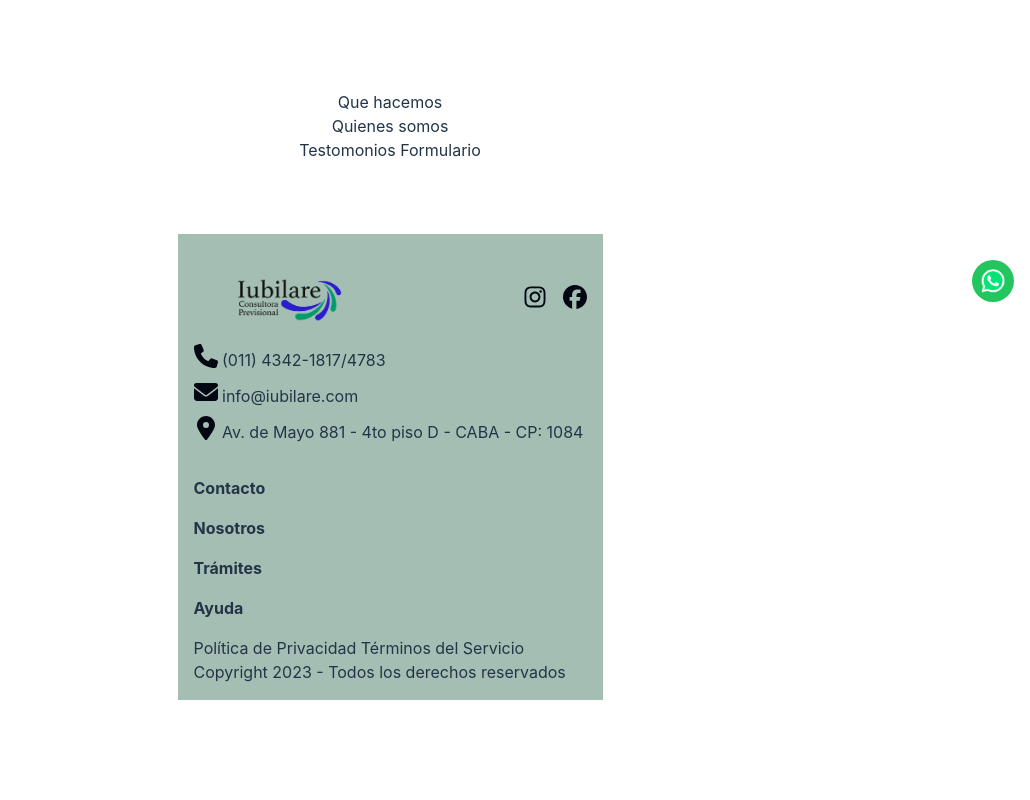
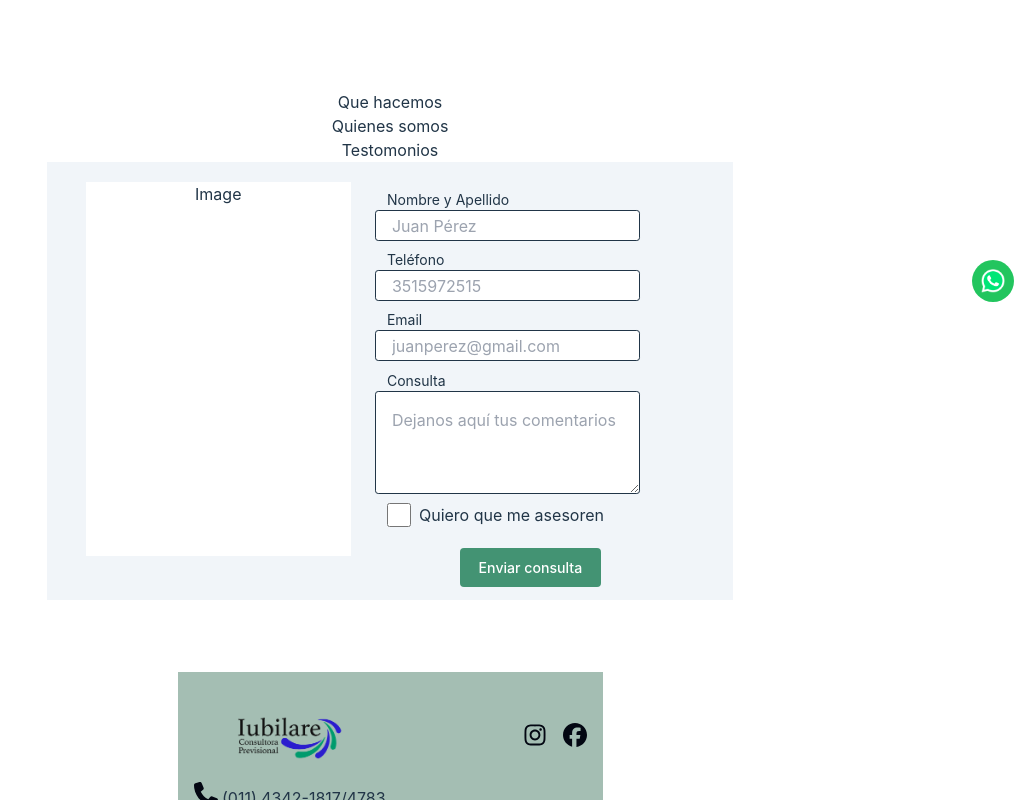
Before and after one commit to FooTalent/iubilare, a React (Vite) app: page / in a window 1280 px wide. Shown: the part 482-1282 px from the top of the page, without its empty margins (250-1280 px from the left). Before the commit the page ends 1182 px from the top, so only its background shows below. Built offline with nearby package versions, Linux system fonts and the light colour scheme.

Commit message:
feature/form mobile & tablet design

```diff
--- a/src/components/form/Form.tsx
+++ b/src/components/form/Form.tsx
@@ -4,28 +4,41 @@ export default function Form (){
     return (
 
         <>
-            <div className="w-[328px] h-[560px] bg-slate-100 flex flex-col items-center m-auto">
-                <div className="w-[309px] h-[207px] bg-white">
-                    Image
+
+            <div className="flex flex-row md:bg-slate-100 md:justify-center md:w-[686px] md:h-[438px] md:m-auto md:pt-[20px]">
+                <div className="hidden  md:block md:h-full ">
+                        <div className="md:h-[373.89px] md:w-[265.4px] bg-white">Image</div>
                 </div>
-                <div>
-                    <p>Nombre y Apellido</p>
-                </div>
-                <div className="w-full">
-                    <input className="" type="text" name="" id="" />
-                </div>
-                <div>
-                    <p>Teléfono</p>
-                </div>
-                <div>
-                    <input type="text" name="" id="" />
-                </div>
-                <div>
-                    <p>Dejános tu consulta</p>
-                </div>
-                <div>
-                    <textarea name="" id="">
-                    </textarea>
+                <div className="hidden md:block md:w-[15.5px]"></div>
+                <div className="w-[328px] h-[560px] bg-slate-100 flex flex-col items-center m-auto pb-[8px] md:m-0 md:h-[413px]">
+                    <div className="flex flex-col items-start w-full pl-[8.5px] pr-[8.5px] pt-[8px]">
+                        <label className="pl-3 text-sm" htmlFor="name">Nombre y Apellido</label>
+                        <input className="w-full h-[48px] rounded-md border-solid border-current border focus:outline-none focus:border-active-green pl-4 md:h-[31px] md:w-[265.4px] md:rounded-sm" placeholder="Juan Pérez" type="text" name="name" id="name" />
+                    </div>
+                    <div className="h-[16px]"></div>
+                    <div className="flex flex-col items-start w-full pl-[8.5px] pr-[8.5px]">
+                        <label className="pl-3 text-sm" htmlFor="phone">Teléfono</label>
+                        <input className="w-full h-[48px] rounded-md border-solid border-current border focus:outline-none focus:border-active-green pl-4 md:h-[31px] md:w-[265.4px]  md:rounded-sm" placeholder="3515972515" type="text" name="phone" id="phone" />
+                    </div>
+                    <div className="h-[16px]"></div>
+                    <div className="flex flex-col items-start w-full pl-[8.5px] pr-[8.5px]">
+                        <label className="pl-3 text-sm" htmlFor="phone">Email</label>
+                        <input className="w-full h-[48px] rounded-md border-solid border-current border focus:outline-none focus:border-active-green pl-4 md:h-[31px] md:w-[265.4px]  md:rounded-sm" placeholder="juanperez@gmail.com" type="text" name="phone" id="phone" />
+                    </div>
+                    <div className="h-[16px]"></div>
+                    <div className="flex flex-col items-start w-full pl-[8.5px] pr-[8.5px]">
+                        <label className="pl-3 text-sm" htmlFor="phone">Consulta</label>
+                        <textarea className="w-full h-[160px] rounded-md border-solid border-current border focus:outline-none focus:border-active-green pl-4 pt-4 md:w-[265.4px] md:h-[103.32px] md:rounded-sm" placeholder="Dejanos aquí tus comentarios" name="" id=""></textarea>
+                    </div>
+                    <div className="h-[16px]"></div>
+                    <div className="flex items-start w-full pl-[8.5px] pr-[8.5px]">
+                        <input className="w-[24px] h-[24px] ml-[12px]" type="checkbox" name="checkbox" id="checkbox" />
+                        <label className="ml-2" htmlFor="checkbox">Quiero que me asesoren</label>
+                    </div>
+                    <div className="h-[36px]"></div>
+                    <div className="w-full pl-[7.5px] pr-[7.5px]">
+                        <button className="w-full active:text-active-green hover:text-inherit md:inline-block py-2 px-4 bg-button-green text-white rounded hover:bg-button-hover-green hover:text-white active:bg-active-green outline-none focus:border focus:outline-none md:w-[140.13px] md:text-[14.14px]">Enviar consulta</button>
+                    </div>
                 </div>
             </div>
         </>
--- a/src/views/Home.tsx
+++ b/src/views/Home.tsx
@@ -1,5 +1,8 @@
+import Form from "../components/form/Form"
+
 
 export default function Home() {
+
     return (
         <>
             <div className="text-center mb-40" >
@@ -7,7 +10,6 @@ export default function Home() {
             Soluciones previsionales confiables en todo el país.
                 <img src="/Youtubeplayer.png" alt="Hero" className="mx-auto" />
                 <img src="/botoncontactodefault.png" alt="Hero" className="mx-auto" />
-
             </div>
             <div className="mb-50">
                 Que hacemos
@@ -17,7 +19,7 @@ export default function Home() {
             </div>
             <div>
                 Testomonios
-                Formulario
+                <Form></Form>
             </div>
             <footer className="text-center py-4">
             </footer>
--- a/tailwind.config.js
+++ b/tailwind.config.js
@@ -12,6 +12,9 @@ export default {
         'active-green': '#29ca8a',
         'background-green': '#A4BEB3',
       },
+      borderRadius: {
+        'sm': '3.23px',
+      }
     },
   },
   plugins: [],
```
